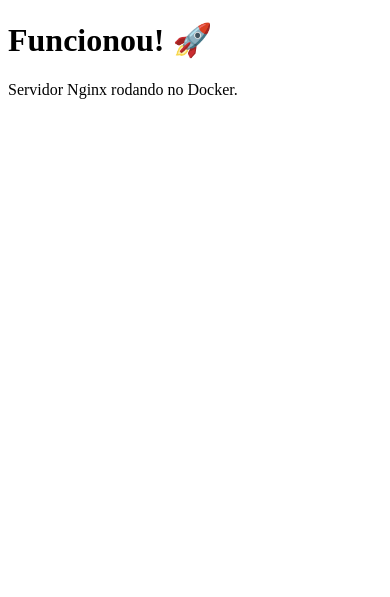
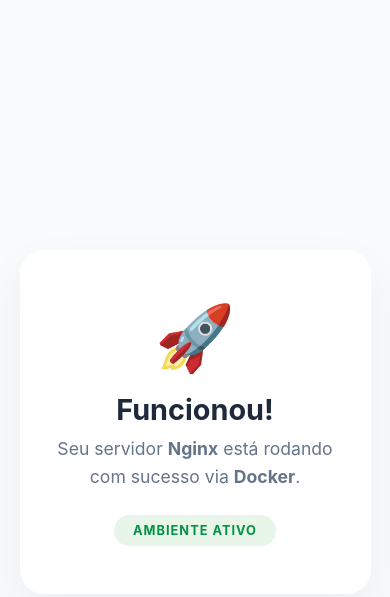
Before and after one commit to devluiscavalcante/nginx-com-docker, a plain HTML site: page site/index.html in a window 390 px wide. Drawn offline with Linux system fonts and the light colour scheme.

Commit message:
feat: moderniza layouts de sucesso e 404 com css responsivo

```diff
--- a/site/index.html
+++ b/site/index.html
@@ -2,10 +2,67 @@
 <html lang="pt-br">
 <head>
   <meta charset="UTF-8">
-  <title>Meu servidor Nginx</title>
+  <meta name="viewport" content="width=device-width, initial-scale=1.0">
+  <title>Nginx Status | Docker</title>
+  <style>
+    :root {
+      --bg: #f8fafc;
+      --card: #ffffff;
+      --text-main: #1e293b;
+      --text-muted: #64748b;
+      --brand: #009245;
+      --brand-light: #e8f5e9;
+      --shadow: 0 20px 50px rgba(0,0,0,0.05);
+    }
+
+    * { margin: 0; padding: 0; box-sizing: border-box; }
+
+    body {
+      font-family: -apple-system, BlinkMacSystemFont, "Inter", sans-serif;
+      background-color: var(--bg);
+      color: var(--text-main);
+      display: flex;
+      justify-content: center;
+      align-items: center;
+      min-height: 100vh;
+      text-align: center;
+    }
+
+    .container {
+      background: var(--card);
+      padding: 3rem 2rem;
+      border-radius: 24px;
+      box-shadow: var(--shadow);
+      max-width: 450px;
+      width: 90%;
+    }
+
+    .icon { font-size: 4rem; margin-bottom: 1rem; display: block; }
+
+    h1 { font-size: 1.8rem; margin-bottom: 0.5rem; }
+
+    p { color: var(--text-muted); font-size: 1.1rem; line-height: 1.6; }
+
+    .badge {
+      display: inline-block;
+      margin-top: 1.5rem;
+      padding: 0.5rem 1.2rem;
+      background: var(--brand-light);
+      color: var(--brand);
+      border-radius: 50px;
+      font-weight: 700;
+      font-size: 0.8rem;
+      text-transform: uppercase;
+      letter-spacing: 1px;
+    }
+  </style>
 </head>
 <body>
-  <h1>Funcionou! 🚀</h1>
-  <p>Servidor Nginx rodando no Docker.</p>
+  <main class="container">
+    <span class="icon">🚀</span>
+    <h1>Funcionou!</h1>
+    <p>Seu servidor <strong>Nginx</strong> está rodando com sucesso via <strong>Docker</strong>.</p>
+    <span class="badge">Ambiente Ativo</span>
+  </main>
 </body>
 </html>
```
Also changed, not shown: site/404.html (+70 -3 lines).
